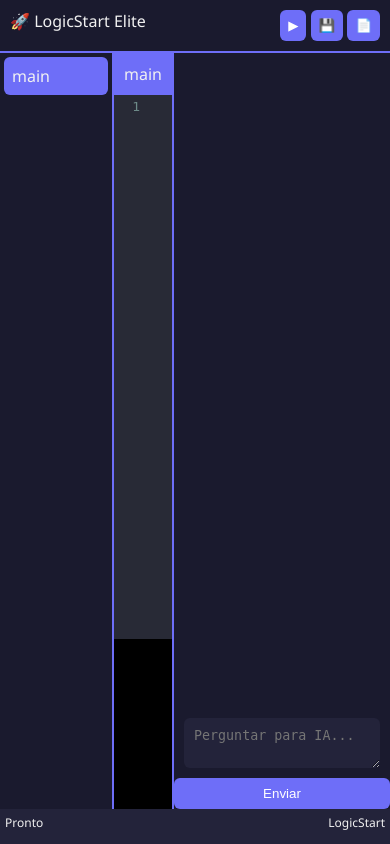
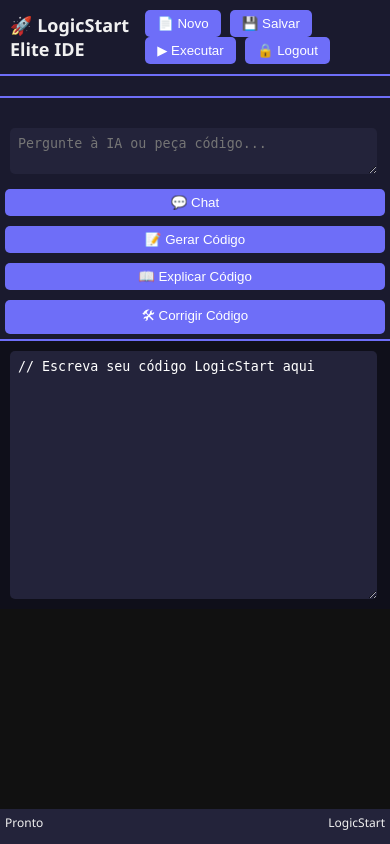
Before and after one commit to DashMasterX/logicstart, a Flask app: page /ide in a window 390 px wide. Run offline with Flask 3, Linux system fonts and the light colour scheme; the visitor is signed in with stand-in values (Sample User, id 1); data that the repository does not hold is empty.

Commit message:
Update index.html

```diff
--- a/templates/index.html
+++ b/templates/index.html
@@ -3,238 +3,133 @@
 <head>
 <meta charset="UTF-8">
 <meta name="viewport" content="width=device-width, initial-scale=1.0">
-<title>LogicStart Elite</title>
+<title>LogicStart Elite IDE</title>
 
+<!-- CodeMirror -->
 <link rel="stylesheet" href="https://cdn.jsdelivr.net/npm/codemirror@5.65.14/lib/codemirror.css">
 <link rel="stylesheet" href="https://cdn.jsdelivr.net/npm/codemirror@5.65.14/theme/dracula.css">
+<script src="https://cdn.jsdelivr.net/npm/codemirror@5.65.14/lib/codemirror.js"></script>
+<script src="https://cdn.jsdelivr.net/npm/codemirror@5.65.14/mode/python/python.js"></script>
 
 <style>
 :root{
   --bg:#0f0f1a; --bg2:#1a1a2e; --bg3:#23233a;
---primary:#6e6ef8; --text:#f1f1f1;
---success:#4caf50; --error:#ff5c5c; --info:#00bcd4;
+  --primary:#6e6ef8; --text:#f1f1f1; --success:#4caf50; --error:#ff5c5c; --info:#00bcd4;
 }
-
-body{margin:0;height:100vh;display:flex;flex-direction:column;background:var(--bg);color:var(--text);font-family:'Segoe UI';}
-
-/* HEADER */
-header{display:flex;justify-content:space-between;padding:10px;background:var(--bg2);border-bottom:2px solid var(--primary);}
-.btn{background:var(--primary);border:none;padding:8px;color:white;border-radius:6px;cursor:pointer}
-
-/* MAIN */
-.main{flex:1;display:flex;overflow:hidden}
-
-/* SIDEBAR */
-.sidebar{width:230px;background:var(--bg2);border-right:2px solid var(--primary);overflow:auto}
-.file{padding:8px;margin:4px;border-radius:6px;background:var(--bg3);cursor:pointer}
-.file.active{background:var(--primary)}
-
-/* EDITOR */
-.editor{flex:2;display:flex;flex-direction:column}
-.tabs{display:flex;background:var(--bg3);overflow-x:auto}
-.tab{padding:10px;cursor:pointer}
-.tab.active{background:var(--primary)}
-.modified::after{content:" ●";color:#ff9800}
-
-.CodeMirror{flex:1}
-
-/* TERMINAL */
-.terminal{height:150px;background:black;padding:10px;overflow:auto;font-family:monospace}
+body{margin:0;font-family:'Segoe UI';background:var(--bg);color:var(--text);display:flex;flex-direction:column;height:100vh;}
+header{padding:10px;background:var(--bg2);display:flex;justify-content:space-between;align-items:center;border-bottom:2px solid var(--primary);}
+header h1{margin:0;font-size:18px;}
+header button{padding:6px 12px;border:none;border-radius:5px;background:var(--primary);color:#fff;cursor:pointer;margin-left:5px;}
+header button:hover{opacity:0.85;}
+.main{flex:1;display:flex;overflow:hidden;}
+.sidebar{width:220px;background:var(--bg2);border-right:2px solid var(--primary);overflow-y:auto;padding:10px;}
+.file{padding:8px;margin-bottom:5px;border-radius:6px;background:var(--bg3);cursor:pointer;}
+.file.active{background:var(--primary);}
+.editor-container{flex:2;display:flex;flex-direction:column;}
+.tabs{display:flex;background:var(--bg3);overflow-x:auto;border-bottom:2px solid var(--primary);}
+.tab{padding:10px;cursor:pointer;white-space:nowrap;}
+.tab.active{background:var(--primary);}
+.tab.modified::after{content:" ●";color:#ff9800;}
+#editor{flex:1;}
+.terminal{height:180px;background:#111;padding:10px;overflow:auto;font-family:monospace;}
 .success{color:var(--success)} .error{color:var(--error)} .info{color:var(--info)}
-
-/* IA */
-.ai{width:320px;background:var(--bg2);border-left:2px solid var(--primary);display:flex;flex-direction:column}
-.chat{flex:1;overflow:auto;padding:10px}
-.msg{margin-bottom:10px}
-.user{color:#8be9fd} .bot{color:#50fa7b}
-
-textarea{margin:10px;background:var(--bg3);color:white;border:none;padding:10px;border-radius:6px}
-
-/* STATUS */
-.status{height:25px;background:var(--bg3);display:flex;justify-content:space-between;padding:5px;font-size:12px}
+.ai-panel{width:320px;background:var(--bg2);border-left:2px solid var(--primary);display:flex;flex-direction:column;}
+.chat{flex:1;overflow:auto;padding:10px;}
+.msg{margin-bottom:10px;}
+.user{color:#8be9fd;} .bot{color:#50fa7b;}
+textarea{margin:10px;background:var(--bg3);color:white;border:none;padding:8px;border-radius:5px;width:90%;font-family:monospace;}
+.ai-panel button{margin:5px;background:var(--primary);color:white;border:none;padding:6px 10px;border-radius:5px;cursor:pointer;}
+.ai-panel button:hover{opacity:0.85;}
+.status{height:25px;background:var(--bg3);display:flex;justify-content:space-between;padding:5px;font-size:12px;}
+@media(max-width:900px){
+  .main{flex-direction:column;}
+  .sidebar{width:100%;display:flex;overflow-x:auto;}
+  .file{flex:1;margin:2px;}
+  .ai-panel{width:100%;border-left:none;border-top:2px solid var(--primary);}
+  .editor-container{order:1;}
+}
 </style>
 </head>
-
 <body>
 
 <header>
-<div>🚀 LogicStart Elite</div>
+<h1>🚀 LogicStart Elite IDE</h1>
 <div>
-<button class="btn" onclick="executar()">▶</button>
-<button class="btn" onclick="salvar()">💾</button>
-<button class="btn" onclick="novoArquivo()">📄</button>
+<button onclick="novoArquivo()">📄 Novo</button>
+<button onclick="salvar()">💾 Salvar</button>
+<button onclick="executar()">▶ Executar</button>
+<button onclick="logout()">🔒 Logout</button>
 </div>
 </header>
 
 <div class="main">
-
   <div class="sidebar" id="files"></div>
 
-<div class="editor">
+  <div class="editor-container">
     <div class="tabs" id="tabs"></div>
-<textarea id="editor"></textarea>
+    <textarea id="editor">// Escreva seu código LogicStart aqui</textarea>
     <div class="terminal" id="terminal"></div>
   </div>
 
-<div class="ai">
+  <div class="ai-panel">
     <div class="chat" id="chat"></div>
-<textarea id="prompt" placeholder="Perguntar para IA..."></textarea>
-<button class="btn" onclick="chatIA()">Enviar</button>
+    <textarea id="ia-prompt" placeholder="Pergunte à IA ou peça código..."></textarea>
+    <button onclick="iaChat()">💬 Chat</button>
+    <button onclick="iaGerar()">📝 Gerar Código</button>
+    <button onclick="iaExplicar()">📖 Explicar Código</button>
+    <button onclick="iaCorrigir()">🛠 Corrigir Código</button>
   </div>
-
 </div>
 
 <div class="status">
-<span id="status">Pronto</span>
-<span>LogicStart</span>
+<span id="status">Pronto</span><span>LogicStart</span>
 </div>
 
-<script src="https://cdn.jsdelivr.net/npm/codemirror@5.65.14/lib/codemirror.js"></script>
-<script src="https://cdn.jsdelivr.net/npm/codemirror@5.65.14/mode/python/python.js"></script>
-
 <script>
-const user_id="felipe";
-
-let editor=CodeMirror.fromTextArea(document.getElementById("editor"),{
- mode:"python",theme:"dracula",lineNumbers:true
+// ==================== VARIÁVEIS ====================
+const user_id = "default";
+let editor = CodeMirror.fromTextArea(document.getElementById("editor"),{
+  mode:"python", theme:"dracula", lineNumbers:true, autoCloseBrackets:true, matchBrackets:true, indentUnit:4, tabSize:4
 });
-
 let arquivos={}, atual="main", modificados={};
 let chatHist=[];
 
-/* STATUS */
-function status(s){document.getElementById("status").innerText=s}
+// ==================== STATUS ====================
+function status(msg){document.getElementById("status").innerText=msg;}
+function log(msg,type="info"){let t=document.getElementById("terminal"); let d=document.createElement("div"); d.className=type; d.innerText=msg; t.appendChild(d); t.scrollTop=t.scrollHeight;}
 
-/* LOG */
-function log(msg,type="info"){
- let t=document.getElementById("terminal");
- let d=document.createElement("div");
- d.className=type;
- d.innerText=msg;
- t.appendChild(d);
- t.scrollTop=t.scrollHeight;
-}
+// ==================== FILES ====================
+async function carregar(){try{let r=await fetch(`/files?user_id=${user_id}`); let d=await r.json(); arquivos={}; d.data.forEach(f=>arquivos[f.nome]=f.codigo); if(!arquivos["main"]) arquivos["main"]=""; abrir("main"); render();}catch(e){log("Erro ao carregar arquivos","error");}}
+function render(){let f=document.getElementById("files"); let t=document.getElementById("tabs"); f.innerHTML=""; t.innerHTML=""; Object.keys(arquivos).forEach(n){let el=document.createElement("div"); el.className="file "+(n===atual?"active":""); el.innerText=n; el.onclick=()=>abrir(n); f.appendChild(el); let tab=document.createElement("div"); tab.className="tab "+(n===atual?"active":"")+(modificados[n]?" modified":""); tab.innerText=n; tab.onclick=()=>abrir(n); t.appendChild(tab);}}
+function abrir(n){atual=n; editor.setValue(arquivos[n]); render();}
+function novoArquivo(){let n=prompt("Nome do arquivo:"); if(!n)return; arquivos[n]=""; abrir(n);}
 
-/* FILES */
-async function carregar(){
- let r=await fetch(`/files?user_id=${user_id}`);
- let d=await r.json();
- arquivos={};
- d.data.forEach(f=>arquivos[f.nome]=f.codigo);
- if(!arquivos["main"]) arquivos["main"]="";
- abrir("main");
- render();
-}
+// ==================== AUTOSAVE ====================
+let timeout;
+editor.on("change",()=>{ modificados[atual]=true; arquivos[atual]=editor.getValue(); render(); autoSave(); });
+function autoSave(){clearTimeout(timeout); timeout=setTimeout(()=>salvar(),2000);}
 
-function render(){
- let f=document.getElementById("files");
- let t=document.getElementById("tabs");
- f.innerHTML=""; t.innerHTML="";
- Object.keys(arquivos).forEach(n=>{
-  let el=document.createElement("div");
-  el.className="file "+(n===atual?"active":"");
-  el.innerText=n;
-  el.onclick=()=>abrir(n);
-  f.appendChild(el);
+// ==================== SALVAR ====================
+async function salvar(){status("Salvando..."); try{await fetch("/files",{method:"POST", headers:{"Content-Type":"application/json"}, body:JSON.stringify({user_id,nome:atual,codigo:editor.getValue()})}); modificados[atual]=false; render(); status("Salvo");}catch(e){log("Erro ao salvar arquivo","error");}}
 
-  let tab=document.createElement("div");
-  tab.className="tab "+(n===atual?"active":"")+(modificados[n]?" modified":"");
-  tab.innerText=n;
-  tab.onclick=()=>abrir(n);
-  t.appendChild(tab);
- });
-}
+// ==================== EXECUTAR ====================
+async function executar(){status("Executando..."); try{let r=await fetch("/executar",{method:"POST", headers:{"Content-Type":"application/json"}, body:JSON.stringify({codigo:editor.getValue(), user_id})}); let d=await r.json(); log(d.data?.saida || d.mensagem,d.status==="ok"?"success":"error"); status("Finalizado");}catch(e){log("Erro ao executar","error"); status("Erro");}}
 
-function abrir(n){
- atual=n;
- editor.setValue(arquivos[n]);
- render();
-}
+// ==================== IA ====================
+function addMsg(txt,cls){let c=document.getElementById("chat"); let d=document.createElement("div"); d.className="msg "+cls; d.innerText=txt; c.appendChild(d); c.scrollTop=c.scrollHeight;}
+async function iaChat(){iaRequest("/ia/chat");}
+async function iaGerar(){iaRequest("/ia/gerar");}
+async function iaExplicar(){iaRequest("/ia/explicar");}
+async function iaCorrigir(){iaRequest("/ia/corrigir");}
+async function iaRequest(url){const prompt=document.getElementById("ia-prompt").value;if(!prompt)return; chatHist.push({role:"user",content:prompt}); addMsg("Você: "+prompt,"user"); try{const r=await fetch(url,{method:"POST", headers:{"Content-Type":"application/json"}, body:JSON.stringify({user_id,pedido:prompt,codigo:editor.getValue()})}); const d=await r.json(); chatHist.push({role:"bot",content:d.data}); addMsg("IA: "+d.data,"bot");}catch(e){addMsg("Erro IA","error");}}
 
-function novoArquivo(){
- let n=prompt("Nome do arquivo:");
- if(!n)return;
- arquivos[n]="";
- abrir(n);
-}
+// ==================== LOGOUT ====================
+function logout(){fetch("/logout").then(()=>window.location.href="/login.html");}
 
-/* DETECTAR MUDANÇA */
-editor.on("change",()=>{
- modificados[atual]=true;
- arquivos[atual]=editor.getValue();
- render();
- autoSave();
-});
+// ==================== SHORTCUTS ====================
+document.addEventListener("keydown",(e)=>{if(e.ctrlKey && e.key==="s"){e.preventDefault(); salvar();} if(e.ctrlKey && e.key==="Enter"){executar();}});
 
-/* AUTOSAVE */
-let timeout;
-function autoSave(){
- clearTimeout(timeout);
- timeout=setTimeout(()=>salvar(),2000);
-}
-
-/* SAVE */
-async function salvar(){
- status("Salvando...");
- await fetch("/files",{
-  method:"POST",
-  headers:{"Content-Type":"application/json"},
-  body:JSON.stringify({user_id,nome:atual,codigo:editor.getValue()})
- });
- modificados[atual]=false;
- render();
- status("Salvo");
-}
-
-/* RUN */
-async function executar(){
- status("Executando...");
- let r=await fetch("/executar",{
-  method:"POST",
-  headers:{"Content-Type":"application/json"},
-  body:JSON.stringify({codigo:editor.getValue()})
- });
- let d=await r.json();
- log(d.data?.saida||d.mensagem,d.status==="ok"?"success":"error");
- status("Finalizado");
-}
-
-/* IA */
-function addMsg(txt,cls){
- let c=document.getElementById("chat");
- let d=document.createElement("div");
- d.className="msg "+cls;
- d.innerText=txt;
- c.appendChild(d);
- c.scrollTop=c.scrollHeight;
-}
-
-async function chatIA(){
- let p=document.getElementById("prompt").value;
- if(!p)return;
-
- chatHist.push({role:"user",content:p});
- addMsg("Você: "+p,"user");
-
- let r=await fetch("/ia/chat",{
-  method:"POST",
-  headers:{"Content-Type":"application/json"},
-  body:JSON.stringify({user_id,mensagem:p,historico:chatHist})
- });
-
- let d=await r.json();
- chatHist.push({role:"bot",content:d.data});
-
- addMsg("IA: "+d.data,"bot");
-}
-
-/* SHORTCUTS */
-document.addEventListener("keydown",(e)=>{
- if(e.ctrlKey && e.key==="s"){e.preventDefault();salvar();}
- if(e.ctrlKey && e.key==="Enter"){executar();}
-});
-
-/* INIT */
+// ==================== INIT ====================
 carregar();
 </script>
 
```
Lines whose indentation alone changed are shown as unchanged.
